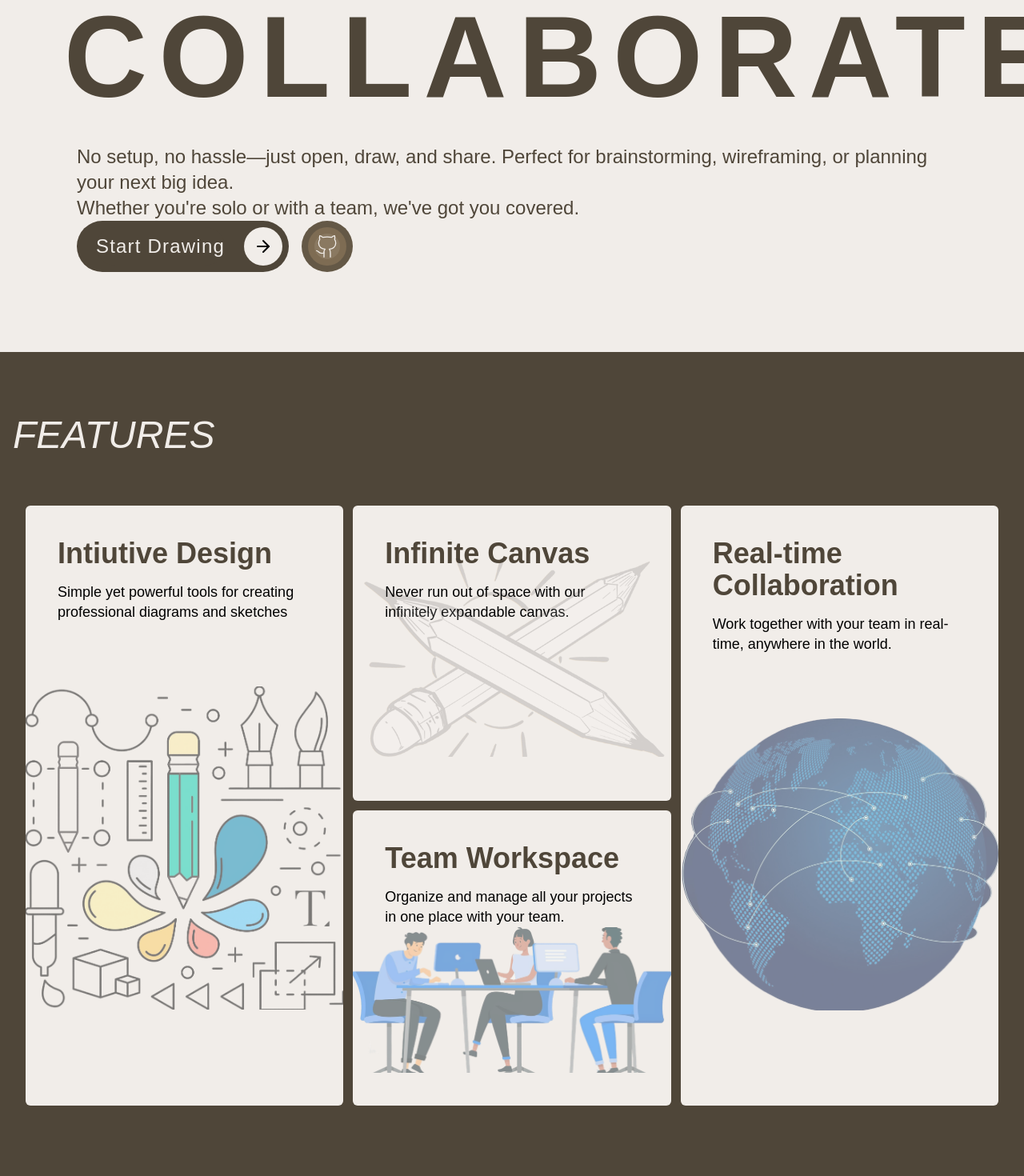
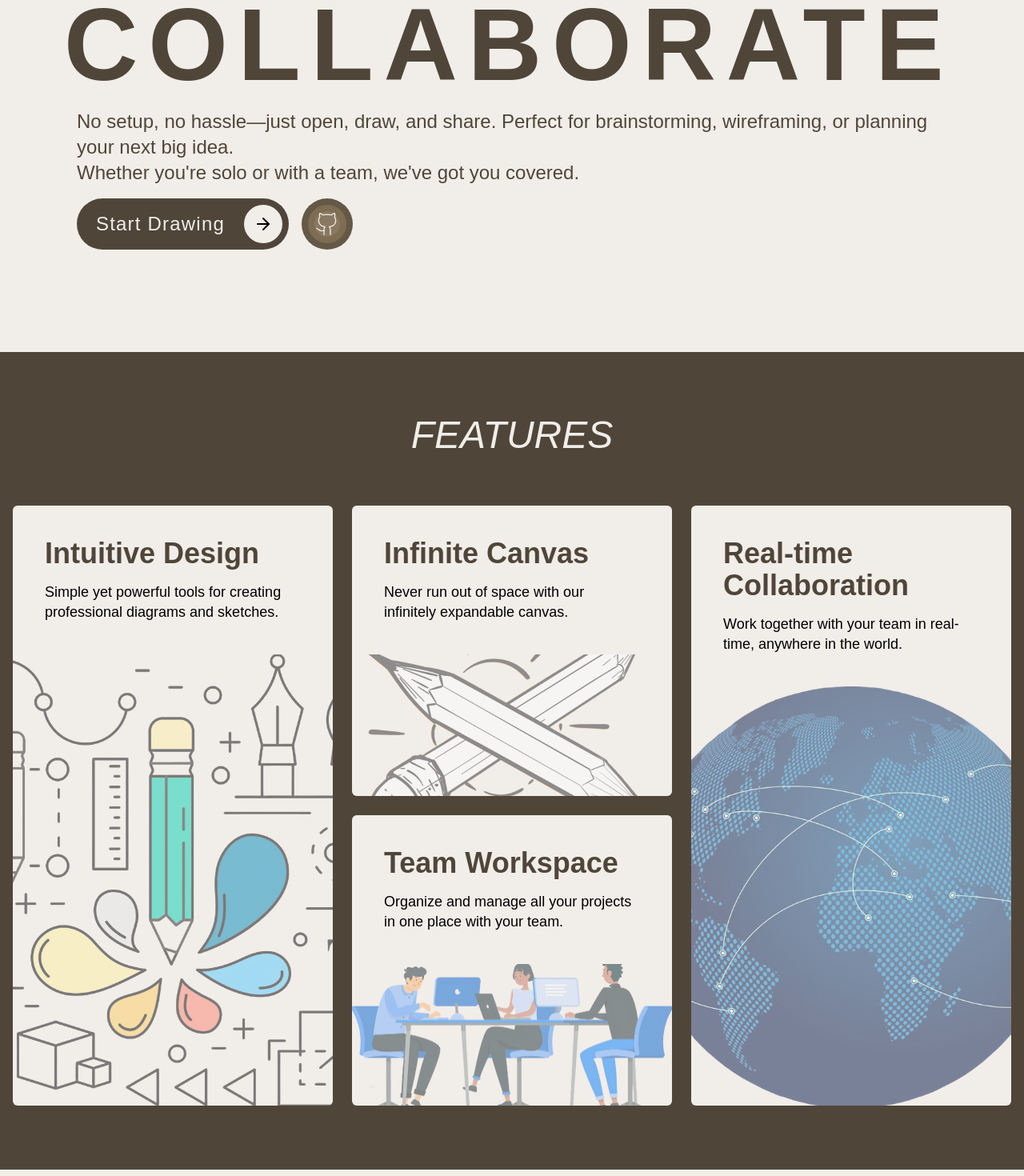
Before and after one commit to rahularya002/excalidraw, a Next.js app: page / in a window 1280 px wide. Shown: the part 360-1830 px from the top of the page at 80% size. Built offline with nearby package versions, Linux system fonts and the light colour scheme; a web font is replaced by a local one.

Commit message:
made it responsive

```diff
--- /dev/null
+++ b/app/canvas/page.tsx
@@ -0,0 +1,12 @@
+
+import { Tools } from "@/components/Tools";
+import { Test } from "@/game/test";
+
+export default function Canvas () {
+    return (
+        <div className="bg-canvas ">
+            <Tools />
+            <Test />
+        </div>
+    )
+}
--- a/components/Features.tsx
+++ b/components/Features.tsx
@@ -2,80 +2,78 @@ import Image from 'next/image';
 import React from 'react';
 
 export const Features = () => {
-
     return (
-        <div className="min-h-screen w-full bg-primary py-20">
+        <div className="w-full bg-primary py-20">
             <div className="container mx-auto px-4">
-                <h1 className="text-background text-5xl uppercase italic mb-16">
+                <h1 className="text-background text-5xl uppercase italic mb-16 text-center">
                     Features
                 </h1>
 
-                <div className="grid grid-cols-3 md:grid-cols-3 grid-rows-6 md:grid-rows-6 gap-3 md:gap-3 m-4 h-[750px]">
-                    <div className="col-start-1 row-start-1 row-span-6 md:col-start-1 md:row-start-1 md:col-span-1 md:row-span-6 bg-background rounded-md ">
+                <div className="grid grid-cols-1 sm:grid-cols-2 lg:grid-cols-3 gap-6 lg:h-[750px]">
+                    <div className="h-[400px] lg:h-full col-span-1 lg:col-start-1 lg:row-start-1 lg:col-span-1 lg:row-span-6 bg-background rounded-md flex flex-col">
                         <div className='p-10'>
-                            <h1 className='text-4xl font-semibold text-primary '>Intiutive Design</h1>
-                            <p className='text-lg mt-4 leading-snug'>Simple yet powerful tools for creating professional diagrams and sketches</p>
+                            <h1 className='text-4xl font-semibold text-primary'>Intuitive Design</h1>
+                            <p className='text-lg mt-4 leading-snug'>Simple yet powerful tools for creating professional diagrams and sketches.</p>
                         </div>
-                        <div className='bg-contain'>
+                        <div className='relative flex-grow'>
                             <Image
                                 src='/Images/image-1.png'
-                                height={600}
-                                width={600}
-                                alt='Initiutive design'
-                                className='bg-cover -bottom-10 relative opacity-50'
-                            />
-                        </div>
-                    </div>
-                    <div className="col-start-2 row-start-1 row-span-3 md:col-start-2 md:row-start-1 md:col-span-1 md:row-span-3 bg-background rounded-md">
-                        <div className='px-10 pt-10'>
-                            <h1 className='text-4xl font-semibold text-primary '>Infinite Canvas </h1>
-                            <p className='text-lg mt-4 leading-snug'>Never run out of space with our infinitely expandable canvas.</p>
-                        </div>
-                        <div className='bg-cover relative'>
-                            <Image
-                                src='/Images/image-2.png'
-                                height={600}
-                                width={600}
-                                alt='Initiutive design'
-                                className='object-cover bottom-20 relative opacity-15'
-                            />
-                        </div>
-
-                    </div>
-
-                    <div className="col-start-2 row-start-4 row-span-3 md:col-start-2 md:row-start-4 md:col-span-1 md:row-span-3 bg-background rounded-md">
-                        <div className='p-10'>
-                            <h1 className='text-4xl font-semibold text-primary'>Team Workspace </h1>
-                            <p className='text-lg mt-4 leading-snug'>Organize and manage all your projects in one place with your team.</p>
-                        </div>
-                        <div className='bg-cover'>
-                            <Image
-                                src='/Images/image-3.png'
-                                height={600}
-                                width={600}
-                                alt='Initiutive design'
-                                className='object-cover bottom-10 relative opacity-50'
-                            />
-                        </div>
-
-                    </div>
-
-                    <div className="col-start-3 row-start-1 row-span-6 md:col-start-3 md:row-start-1 md:col-span-1 md:row-span-6 bg-background rounded-md ">
-                        <div className='p-10'>
-                            <h1 className='text-4xl font-semibold text-primary'>Real-time Collaboration </h1>
-                            <p className='text-lg mt-4 leading-snug'>Work together with your team in real-time, anywhere in the world.</p>
-                        </div>
-                        <div className='bg-cover'>
-                            <Image
-                                src='/Images/image-4.png'
-                                height={600}
-                                width={600}
-                                alt='Initiutive design'
-                                className='object-cover -bottom-10 relative opacity-50'
+                                fill
+                                sizes="(max-width: 640px) 100vw, (max-width: 1024px) 50vw, 33vw"
+                                priority
+                                alt='Intuitive Design'
+                                className='object-cover opacity-50 rounded-b-md'
                             />
                         </div>
                     </div>
 
+                    <div className="h-[400px] lg:h-full col-span-1 lg:col-start-2 lg:row-start-1 lg:col-span-1 lg:row-span-3 bg-background rounded-md flex flex-col">
+                        <div className='p-10'>
+                            <h1 className='text-4xl font-semibold text-primary'>Infinite Canvas</h1>
+                            <p className='text-lg mt-4 leading-snug'>Never run out of space with our infinitely expandable canvas.</p>
+                        </div>
+                        <div className='relative flex-grow'>
+                            <Image
+                                src='/Images/image-2.png'
+                                fill
+                                sizes="(max-width: 640px) 100vw, (max-width: 1024px) 50vw, 33vw"
+                                alt='Infinite Canvas'
+                                className='object-cover opacity-50 rounded-b-md'
+                            />
+                        </div>
+                    </div>
+
+                    <div className="h-[400px] lg:h-full col-span-1 lg:col-start-2 lg:row-start-4 lg:col-span-1 lg:row-span-3 bg-background rounded-md flex flex-col">
+                        <div className='p-10'>
+                            <h1 className='text-4xl font-semibold text-primary'>Team Workspace</h1>
+                            <p className='text-lg mt-4 leading-snug'>Organize and manage all your projects in one place with your team.</p>
+                        </div>
+                        <div className='relative flex-grow'>
+                            <Image
+                                src='/Images/image-3.png'
+                                fill
+                                sizes="(max-width: 640px) 100vw, (max-width: 1024px) 50vw, 33vw"
+                                alt='Team Workspace'
+                                className='object-cover opacity-50 rounded-b-md'
+                            />
+                        </div>
+                    </div>
+
+                    <div className="h-[400px] lg:h-full col-span-1 lg:col-start-3 lg:row-start-1 lg:col-span-1 lg:row-span-6 bg-background rounded-md flex flex-col">
+                        <div className='p-10'>
+                            <h1 className='text-4xl font-semibold text-primary'>Real-time Collaboration</h1>
+                            <p className='text-lg mt-4 leading-snug'>Work together with your team in real-time, anywhere in the world.</p>
+                        </div>
+                        <div className='relative flex-grow'>
+                            <Image
+                                src='/Images/image-4.png'
+                                fill
+                                sizes="(max-width: 640px) 100vw, (max-width: 1024px) 50vw, 33vw"
+                                alt='Real-time Collaboration'
+                                className='object-cover opacity-50 rounded-b-md'
+                            />
+                        </div>
+                    </div>
                 </div>
             </div>
         </div>
--- a/components/Hero.tsx
+++ b/components/Hero.tsx
@@ -1,20 +1,23 @@
 import { ArrowRight, Github } from "lucide-react"
+import Link from "next/link"
 
 export const Hero = () => {
     return (
         <div className=" w-screen">
-            <div className="flex flex-col justify-center h-screen mx-20">
-                <div className="">
-                    <h1 className="text-7xl text-primary font-semibold tracking-widest uppercase h-28">Sketch </h1>
-                    <h1 className="text-7xl text-secondary font-semibold tracking-widest uppercase h-28">Create &</h1>
-                    <h1 className="text-8xl text-primary font-semibold tracking-widest uppercase">Collaborate</h1>
+            <div className="flex flex-col justify-center h-screen sm:mx-20 mx-4">
+                <div className="conatainer">
+                    <h1 className="sm:text-7xl text-5xl text-primary font-semibold tracking-widest uppercase sm:h-28">Sketch </h1>
+                    <h1 className="sm:text-7xl text-5xl text-secondary font-semibold tracking-widest uppercase sm:h-28">Create &</h1>
+                    <h1 className="sm:text-7xl text-5xl text-primary font-semibold tracking-widest uppercase">Collaborate</h1>
                 </div>
-                <div className="h-20 mb-4 px-4">
-                    <h3 className="text-2xl text-primary">No setup, no hassle—just open, draw, and share. Perfect for brainstorming, wireframing, or planning your next big idea. <br /> Whether you&apos;re solo or with a team, we&apos;ve got you covered.</h3>
+                <div className="mb-10 sm:mb-4 sm:px-4 mt-4">
+                    <h3 className="sm:text-2xl text-md text-primary leading-tight">No setup, no hassle—just open, draw, and share. Perfect for brainstorming, wireframing, or planning your next big idea. <br /> Whether you&apos;re solo or with a team, we&apos;ve got you covered.</h3>
                 </div>
-                <div className="flex gap-4 px-4">
-                    <div className="bg-primary rounded-full flex gap-2 items-center  justify-between px-2">
-                        <button className="bg-primary text-background rounded-full text-2xl tracking-wider mx-4 outline-none py-2">Start Drawing </button>
+                <div className="flex gap-4 sm:px-4 ">
+                    <div className="bg-primary rounded-full flex gap-2 items-center justify-between px-2">
+                        <Link href={'/canvas'}>
+                            <button className="bg-primary text-background rounded-full text-2xl tracking-wider mx-4 outline-none py-2">Start Drawing </button>
+                        </Link>
                         <div className="w-12 h-12 rounded-full bg-background flex items-center justify-center"><ArrowRight /></div>
                     </div>
                     {/* <button className="border-4 border-primary w-16 h-16 rounded-full flex items-center justify-center "> <Github size={30} color="#4f4639"/></button> */}
--- a/components/Testimonials.tsx
+++ b/components/Testimonials.tsx
@@ -5,7 +5,7 @@ export const Testimonials = () => {
         <div className="min-h-screen w-full bg-primary py-20">
             <div className="container mx-auto px-4">
                 <h1 className="text-background text-5xl uppercase text-center mb-16 ">Testimonials</h1>
-                <div className="grid grid-cols-3 gap-4">
+                <div className="grid md:grid-cols-3 grid-cols gap-4">
                     <div className="grid gap-4">
                         <Tweets
                             icon="https://i.pravatar.cc/150?u=a042581f4e29026024d"
--- /dev/null
+++ b/components/Tools.tsx
@@ -0,0 +1,21 @@
+'use client'
+
+import { Circle, Minus, Pencil, Square } from "lucide-react"
+import { useState } from "react"
+
+export const Tools = () => {
+    const [ isClicked, setIsClicked ] = useState(false)
+
+
+
+    return (
+        <div className="fixed top-2 inset-x-0 z-10 rounded-md bg-toolbar w-52 h-12 mx-auto">
+            <div className="flex gap-2 items-center justify-center h-12">
+                <button className="p-2 hover:bg-gray-600/40 rounded-lg focus:bg-blue-600/40"><Square color="white" strokeWidth={1}/></button>
+                <button className="p-2 hover:bg-gray-600/40 rounded-lg focus:bg-blue-600/40"><Circle color="white" strokeWidth={1}/></button>
+                <button className="p-2 hover:bg-gray-600/40 rounded-lg focus:bg-blue-600/40"><Minus color="white" strokeWidth={1}/></button>
+                <button className="p-2 hover:bg-gray-600/40 rounded-lg focus:bg-blue-600/40"><Pencil color="white" strokeWidth={1}/></button>
+            </div>
+        </div>
+    )
+}
--- /dev/null
+++ b/game/test.tsx
@@ -0,0 +1,24 @@
+'use client'
+
+import { useEffect, useRef, useState } from "react"
+import { draw } from "./draw"
+
+export const Test = () => {
+    const canvasRef = useRef<HTMLCanvasElement>(null)
+
+    useEffect (() => {
+        if (canvasRef.current) {
+
+            draw(canvasRef.current)
+
+          }
+
+    }, [canvasRef])
+
+    return(
+        <div>
+            <canvas ref={canvasRef} width={window.innerWidth} height={window.innerHeight}></canvas>
+
+        </div>
+    )
+}
--- a/tailwind.config.ts
+++ b/tailwind.config.ts
@@ -11,7 +11,9 @@ export default {
       colors: {
         background: "#f1ede9",
         primary: "#4f4639",
-        secondary: "#c9ab7b"
+        secondary: "#c9ab7b",
+        canvas: "#121212",
+        toolbar: "#232329",
       },
       fontSize: {
         '6xl': '7rem',
```
Also changed, not shown: components/Cta.tsx (+4 -4 lines), components/Footer.tsx (+10 -3 lines), components/Navbar.tsx (+8 -1 lines), game/draw.ts (added, +69 -0 lines), utils/cursorCords.tsx (added).
